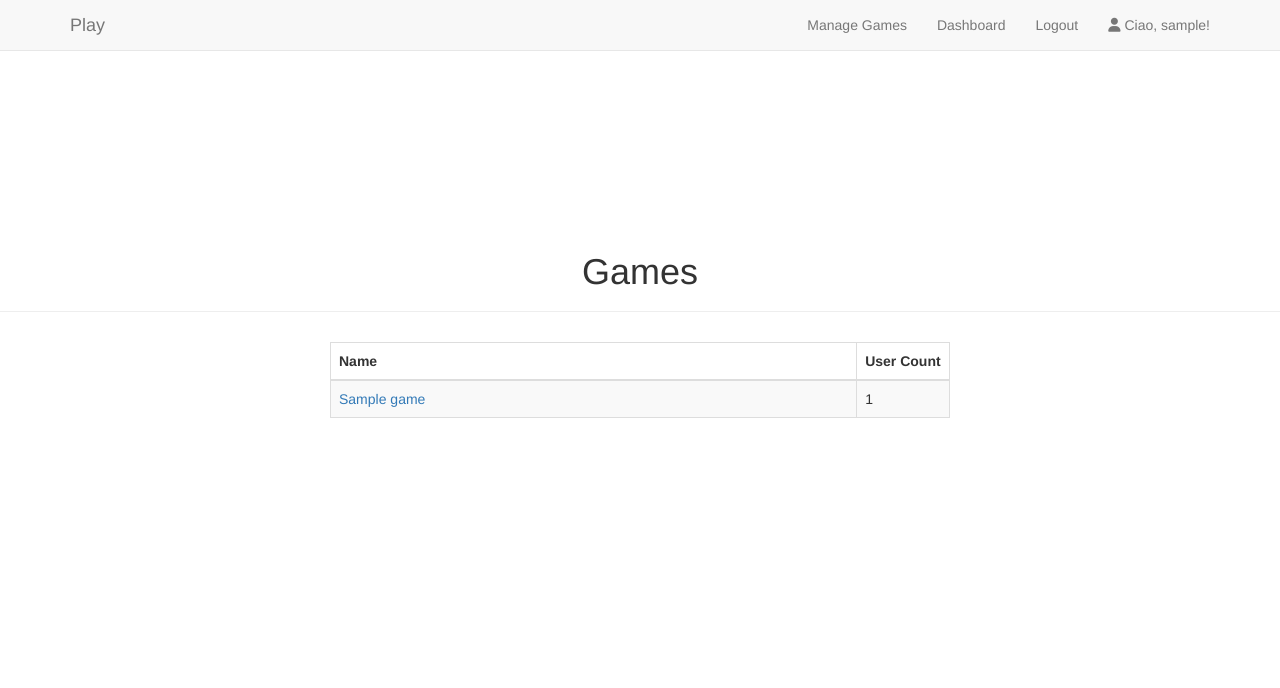
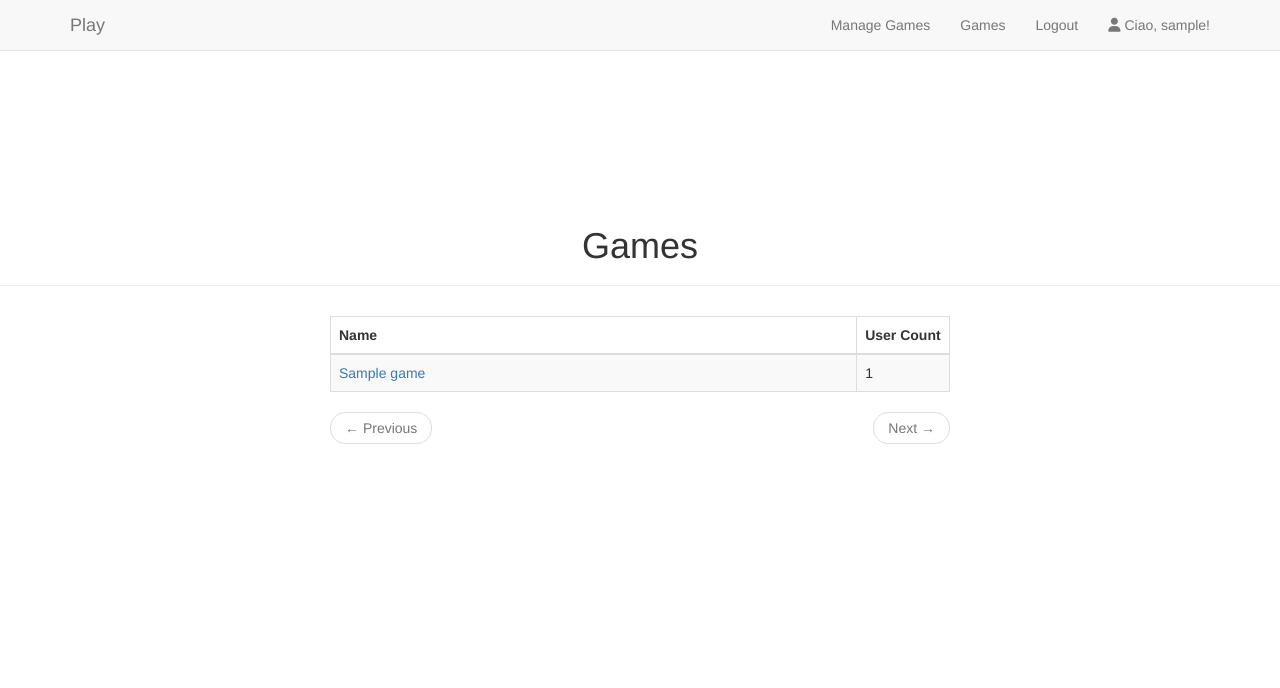
Before and after one commit to fossabot/italygames-play, a Flask app: page /dashboard/games in a window 1280 px wide. Shown: the top 688 px of the page. Run offline with Flask 2, Linux system fonts and the light colour scheme; a user stored in the database is signed in; tables that the repository leaves empty hold one stand-in row (values such as "Sample post"); parts of the project's set-up code (start-up, migrations or seed data) failed here and were passed over; some libraries are stand-ins or nearby versions.

Commit message:
add paginator to game list

```diff
--- a/app/dashboard/views.py
+++ b/app/dashboard/views.py
@@ -23,8 +23,7 @@
 def games_list(page):
     games = db.session.query(Game.id, Game.name, Game.num_of_users) \
         .order_by(Game.num_of_users.desc()) \
-        .paginate(page, PER_PAGE, error_out=False) \
-        .items
+        .paginate(page, PER_PAGE, error_out=False)
 
     return render_template('dashboard/games/games.html',
                            games=games,
--- a/app/templates/base.html
+++ b/app/templates/base.html
@@ -32,7 +32,7 @@
                     {% if current_user.is_admin %}
                         <li><a href="{{ url_for('admin.list_games') }}">Manage Games</a></li>
                     {% endif %}
-                    <li><a href="{{ url_for('dashboard.homepage') }}">Dashboard</a></li>
+                    <li><a href="{{ url_for('dashboard.games_list') }}">Games</a></li>
                     <li><a href="{{ url_for('auth.logout') }}">Logout</a></li>
                     <li><a><i class="fa fa-user"></i>  Ciao, {{ current_user.username }}!</a></li>
                 {% else %}
--- a/app/templates/dashboard/games/games.html
+++ b/app/templates/dashboard/games/games.html
@@ -18,19 +18,46 @@
                 </tr>
               </thead>
               <tbody>
-              {% for (id, name, users_count) in games %}
+              {% for game in games.items %}
                 <tr>
-                  <td> <a href="{{ url_for('dashboard.view_game', id=id) }}"">{{ name }}</a></td>
+                  <td> <a href="{{ url_for('dashboard.view_game', id=game[0]) }}"">
+                    {{ game[1] }}</a>
+                  </td>
                   <td>
-
-                    {{ users_count}}
+                    {{ game[2] }}
                   </td>
                 </tr>
               {% endfor %}
               </tbody>
             </table>
+            <nav>
+              <ul class="pager">
+                {% if games.has_prev %}
+                  <li class="previous">
+                    <a href="{{ url_for('dashboard.games_list', page=games.prev_num) }}">
+                      <span aria-hidden="true">&larr;</span> Previous</a>
+                  </li>
+                {% else %}
+                  <li class="previous disabled">
+                    <a href="javascript:void(0)">
+                      <span aria-hidden="true">&larr;</span> Previous</a>
+                  </li>
+                {% endif %}
+
+                {% if games.has_next %}
+                  <li class="next">
+                    <a href="{{ url_for('dashboard.games_list', page=games.next_num) }}">
+                      Next <span aria-hidden="true">&rarr;</span></a>
+                  </li>
+                {% else %}
+                  <li class="next disabled">
+                    <a href="javascript:void(0)">
+                      Next <span aria-hidden="true">&rarr;</span></a>
+                  </li>
+                {% endif %}
+              </ul>
+            </nav>
           </div>
-          <div style="text-align: center">
         {% else %}
           <div style="text-align: center">
             <h3> No games have been added. </h3>
@@ -41,4 +68,5 @@
     </div>
   </div>
 </div>
+</div>
 {% endblock %}
```
